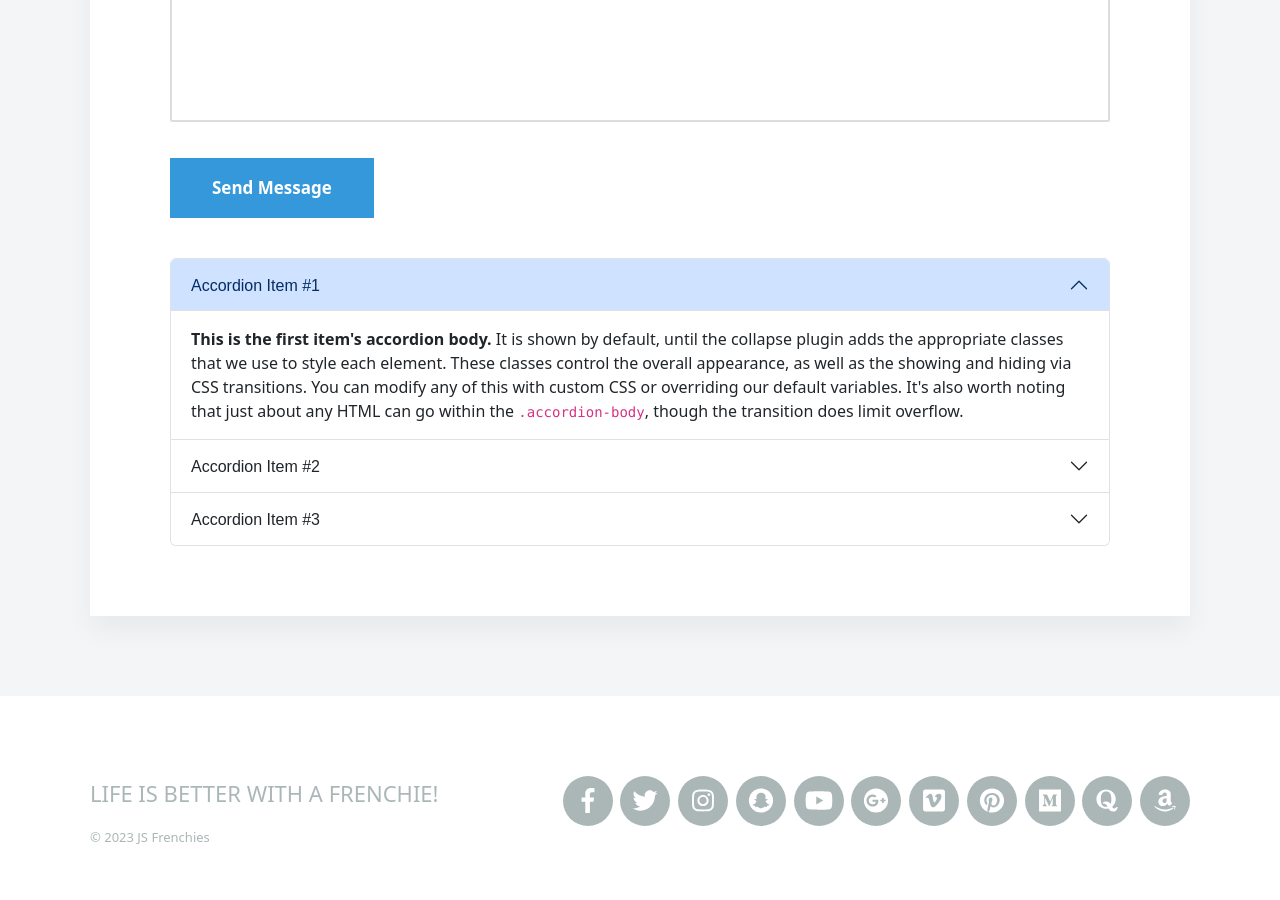
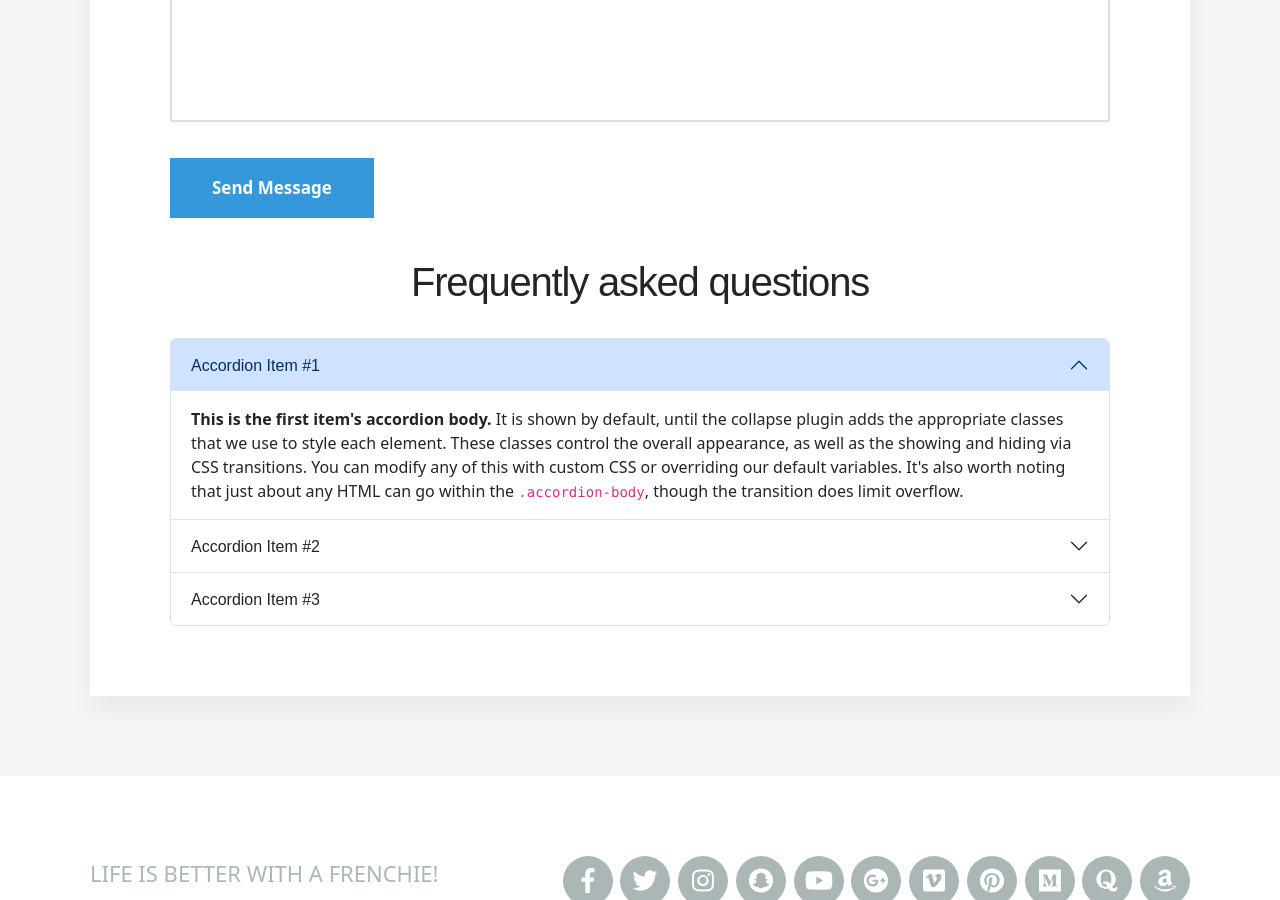
Before and after one commit to jcsodenkamp/jcsodenkamp.github.io, a Jekyll site: the page built from _pages/contact.md, in a window 1280 px wide and 900 px high, scrolled down 1252 px. Built offline with Jekyll 4.4.1, drawn with Linux system fonts in a browser that asks for light colours; nearby versions of some CDN libraries; some web fonts are replaced.

Commit message:
Update contact-form.html

```diff
--- a/_includes/contact-form.html
+++ b/_includes/contact-form.html
@@ -39,6 +39,9 @@
             </div>
         </form>
     </div>
+
+    <h1 style="text-align: center;">Frequently asked questions</h1>
+    <br>
 
     <div class="accordion" id="accordionExample">
         <div class="accordion-item">
```
